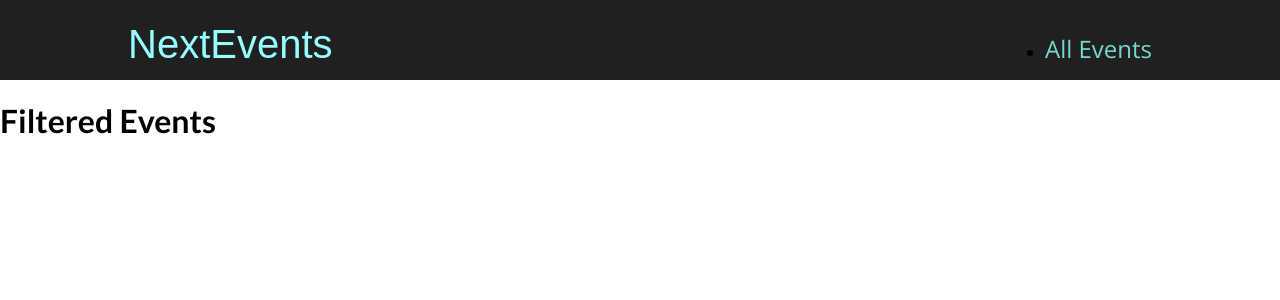
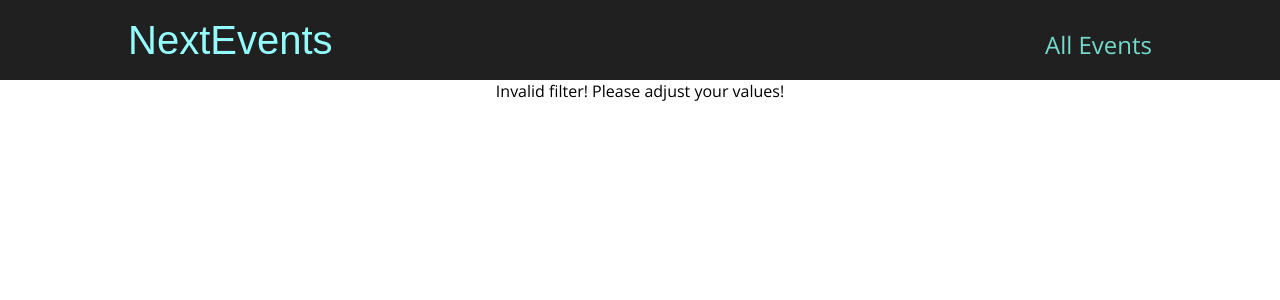
Before and after one commit to ShankS3/nextjs-course, a Next.js app: page /events/1 in a window 1280 px wide. Shown: the top 300 px of the page. Built offline with nearby package versions, Linux system fonts and the light colour scheme.

Commit message:
Added filtered events logic

```diff
--- a/pages/events/[...slug].js
+++ b/pages/events/[...slug].js
@@ -1,10 +1,33 @@
-import React from 'react'
+import React, { Fragment } from 'react'
+import { useRouter } from 'next/router';
+
+import { getFilteredEvents } from '../../dummy-data';
+import EventList from '../../components/event/EventList';
 
 function FilteredEventsPage() {
+  const router = useRouter();
+  const { slug } = router.query;
+
+  if(slug.length < 1) {
+    return <p className='center'>Loading...</p>
+  }
+
+  const [year, month] = slug;
+
+  if(isNaN(year) || isNaN(month) || year > 2030 || year < 2021 || month < 1 || month > 12) {
+    return <p className='center'>Invalid filter! Please adjust your values!</p>
+  }
+
+  const filteredEvents = getFilteredEvents({year: +year, month: +month});
+
+  if(filteredEvents.length < 1) {
+    return <p className='center'>No events found for selected dates!</p>
+  }
+
   return (
-    <div>
-      <h1>Filtered Events</h1>
-    </div>
+    <Fragment>
+      <EventList list={filteredEvents} />
+    </Fragment>
   )
 }
 
--- a/pages/events/[id].js
+++ b/pages/events/[id].js
@@ -1,4 +1,4 @@
-import React, { Fragment } from 'react'
+import React, { Fragment } from 'react';
 import { useRouter } from 'next/router';
 
 import { getEventById } from '../../dummy-data';
--- a/styles/globals.css
+++ b/styles/globals.css
@@ -17,3 +17,14 @@ h5,
 h6 {
   font-family: 'Lato', sans-serif;
 }
+
+ul {
+  list-style: none;
+  margin: 0;
+  padding: 0;
+}
+
+.center {
+  margin: auto;
+  text-align: center;
+}
```
Also changed, not shown: components/event/EventSearch.js (+13 -5 lines), pages/events/index.js (+9 -2 lines).
